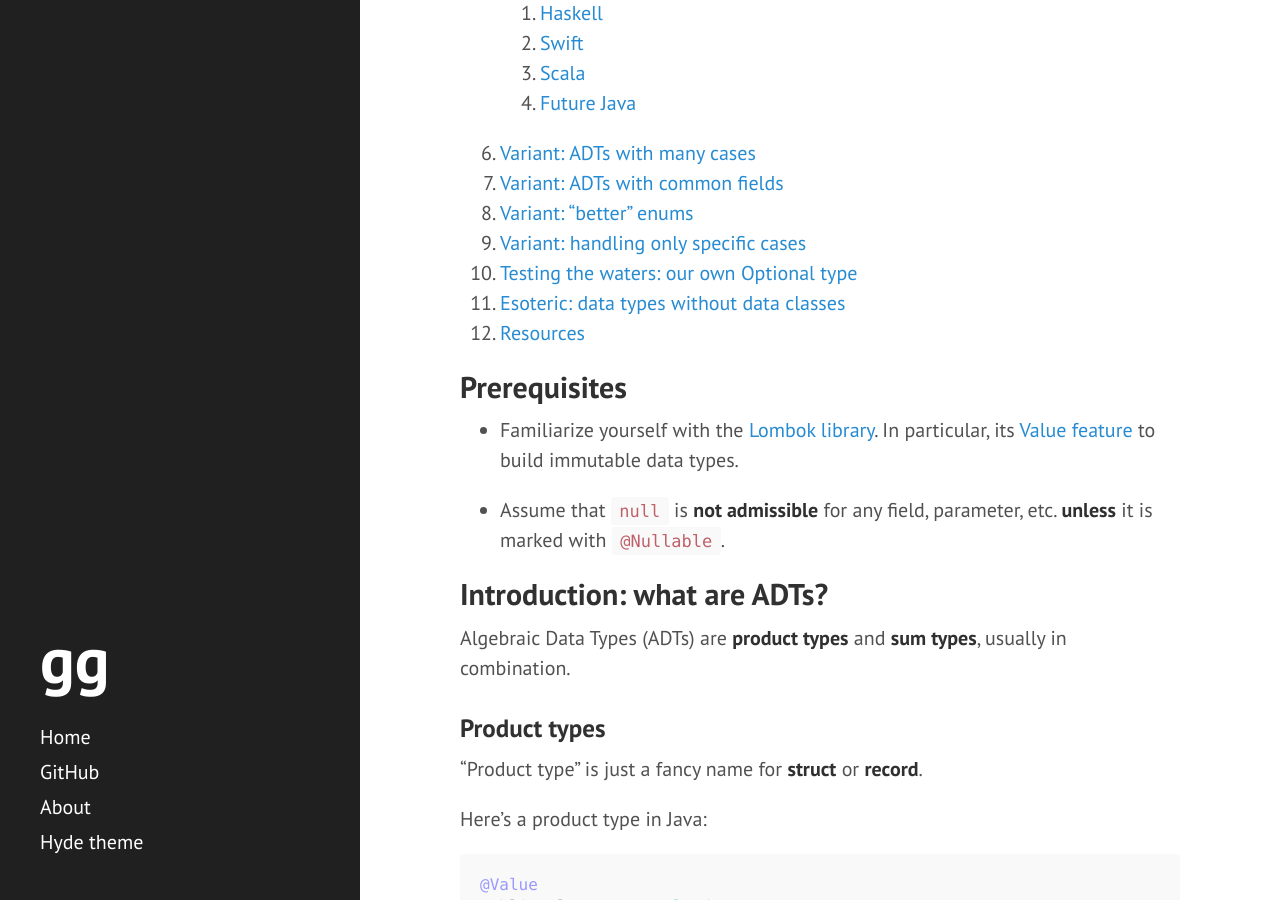
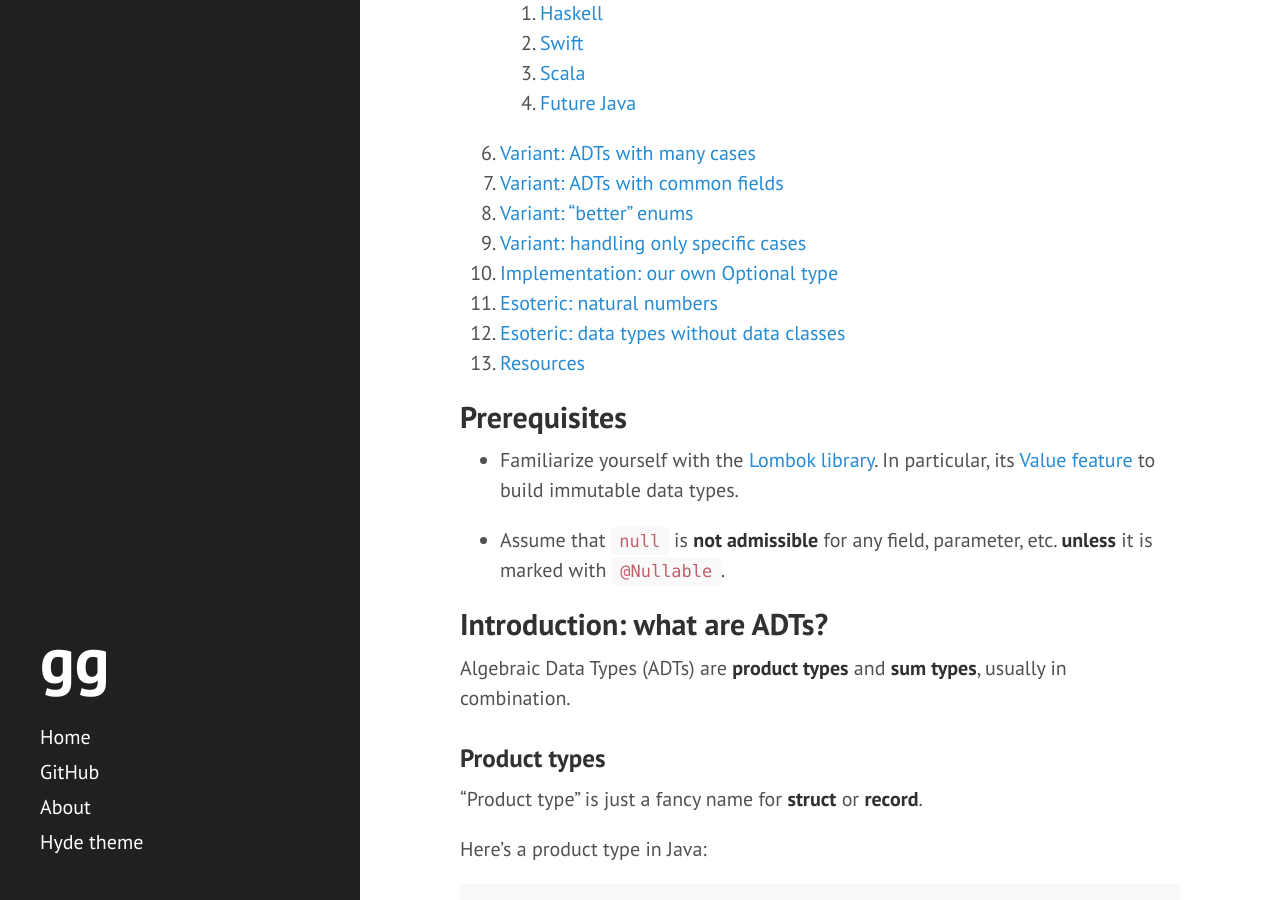
Before and after one commit to Garciat/garciat.github.io, a Jekyll site: the page built from _posts/2020-05-07-java-adt.md, in a window 1280 px wide and 900 px high, scrolled down 460 px. Built offline with Jekyll 4.4.1, drawn with Linux system fonts in a browser that asks for light colours; some of the changed text lies outside the part shown.

Commit message:
Update 2020-05-07-java-adt.md

````diff
--- a/_posts/2020-05-07-java-adt.md
+++ b/_posts/2020-05-07-java-adt.md
@@ -409,7 +409,7 @@ Our current `Cursor` type can be described as:
 Cursor = Start | Next(String value) | End
 ```
 
-I think the meaning of this is self-evident.
+That reads: "a Cursor is either Start, or Next with a String, or End."
 
 Now, let's split the cursor type:
 
@@ -970,7 +970,7 @@ public abstract class WeekDay {
 
 `PartialVisitor<R>`  extends `Visitor<R>` and provides a default implementation for each case that falls back to a **new** method `otherwise` that the implementor of `PartialVisitor<R>` is forced to provide.
 
-## Testing the waters: our own Optional type
+## Implementation: our own Optional type
 
 We will no write our own implementation of `java.util.Optional`.
 
@@ -1093,6 +1093,11 @@ We added methods directly to the base type. Note how they're `final`, that's bec
 
 Now we can use `Maybe` just like `Optional`, pretty much!
 
+## Esoteric: natural numbers
+
+```
+```
+
 ## Esoteric: data types without data classes
 
 Consider a simple ADT like:
````
